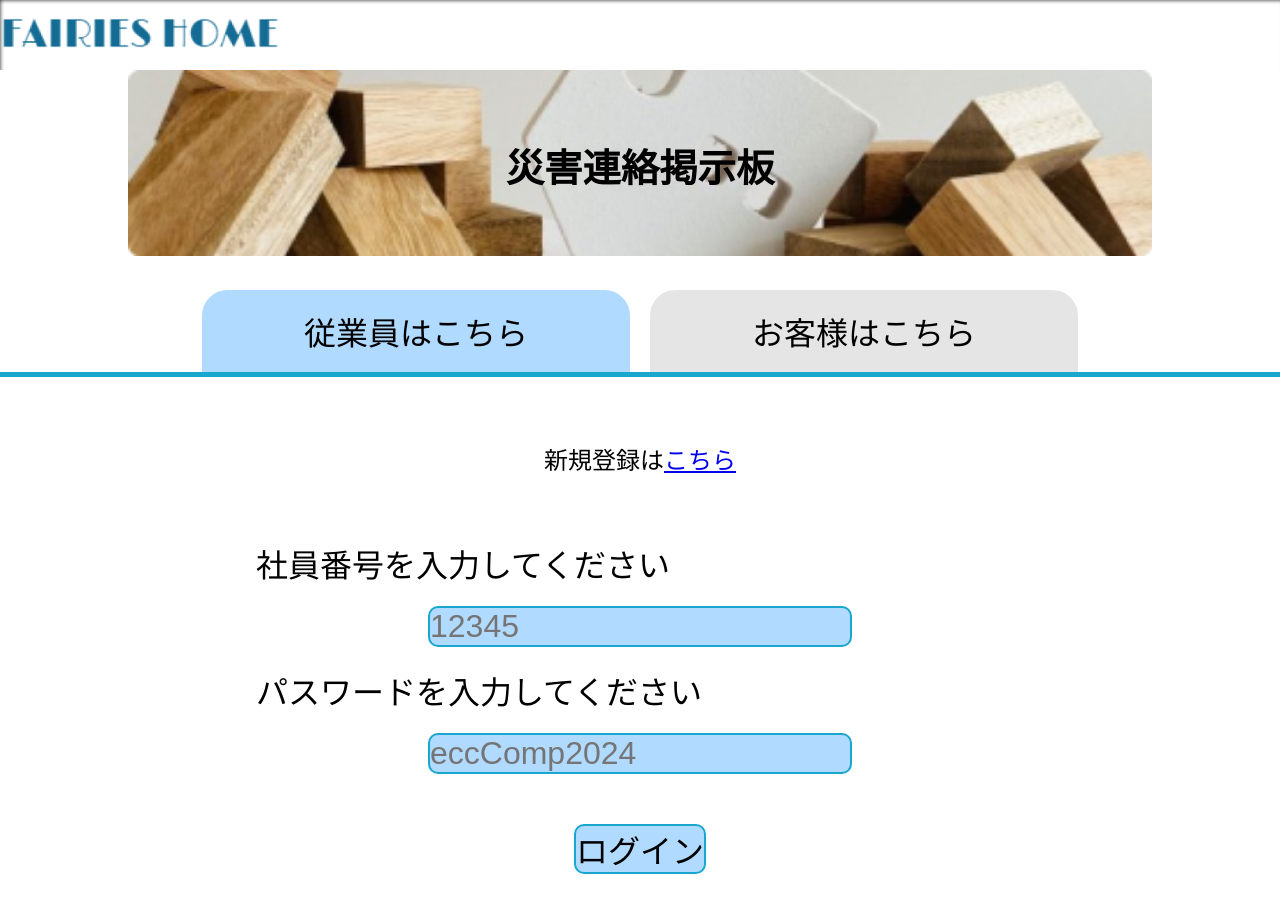
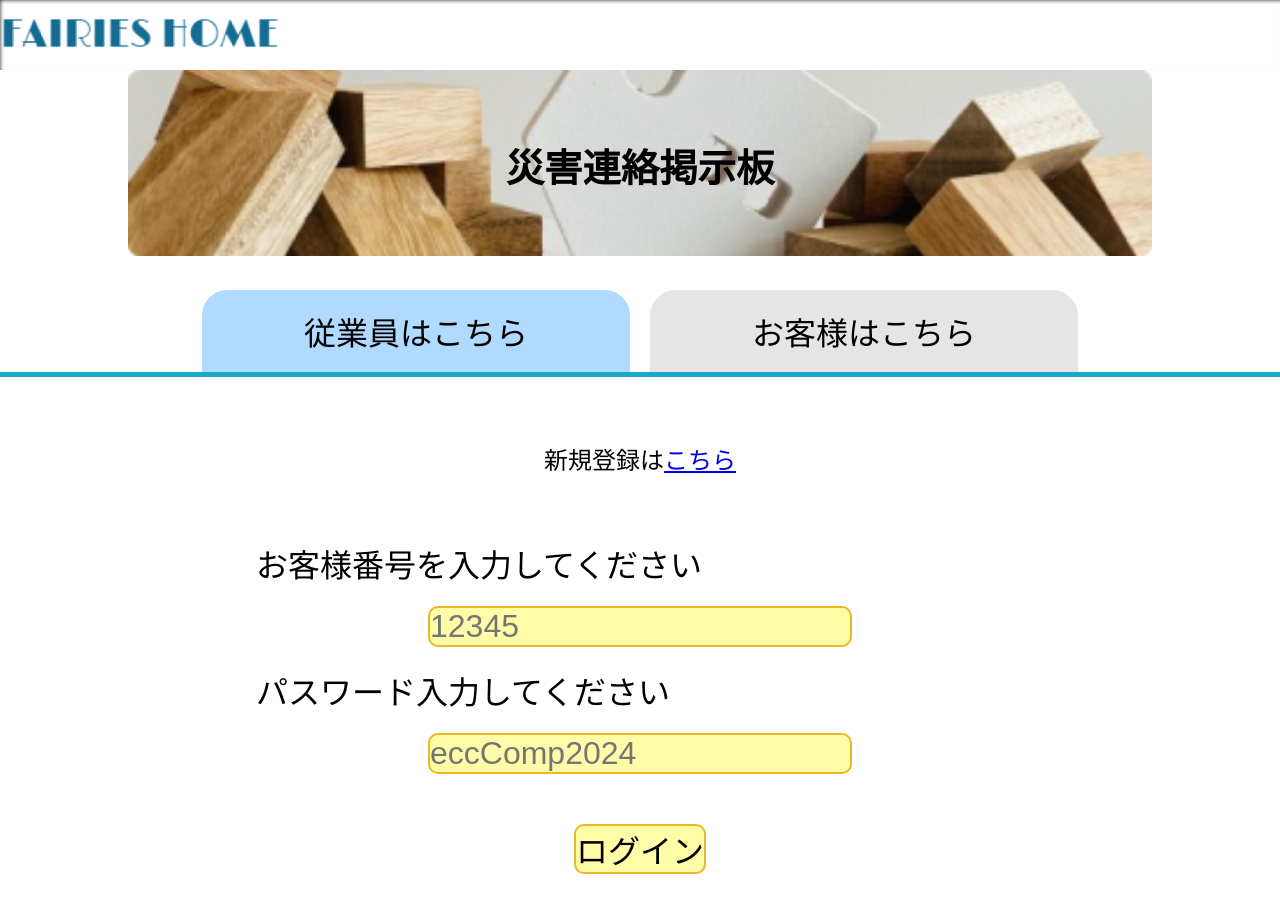
Before and after one commit to toma1128/Fairies, a PHP site: page /login.php in a window 1280 px wide. Run offline with PHP 8.4, Linux system fonts and the light colour scheme.

Commit message:
お客様のログイン表示のデザイン

```diff
--- a/Fairies/php/login.css
+++ b/Fairies/php/login.css
@@ -49,14 +49,12 @@ header {
     border-bottom: 5px solid #19A7CE;
 }
 
-/*  */
 .nav-menu {
 
     display: flex;
     text-align: center;
     justify-content: center;
     gap: 20px;
-
 }
 
 .nav-menu button {
@@ -107,7 +105,15 @@ header {
 
 }
 
+/* 新規登録 */
 .emp_register {
+    margin: 5%;
+    display: flex;
+    justify-content: center;
+    font-size: x-large;
+}
+
+.cus_register {
     margin: 5%;
     display: flex;
     justify-content: center;
@@ -177,18 +183,64 @@ header {
 
 
 
+
+
+
 /* お客様のログイン表示 */
+.cus_number input,
+.cus_pass input {
+    font-size: xx-large;
+    /*ボックス角の丸み*/
+    border-radius: 10px;
+    /*枠線*/
+    border: 2px solid #E9B824;
+    background-color: #FFFCA8;
+    margin-bottom: 20px;
+}
 
+.cus_number p,
+.cus_pass p {
+    font-size: xx-large;
+    margin-left: 20%;
+    margin-bottom: 20px;
+}
+
+#userId_customer,
+#password_customer {
+    width: 10%;
+    /*親要素いっぱい広げる*/
+    padding: 10px 15px;
+    /*ボックスを大きくする*/
+    font-size: 16px;
+    /*ボックス角の丸み*/
+    border-radius: 5px;
+    /*枠線*/
+    border: 5px solid #E9B824;
+    /*横幅の解釈をpadding, borderまでとする*/
+    box-sizing: border-box;
+    background-color: #FFFCA8;
+
+}
+
+#cusBtn {
+    font-size: xx-large;
+    /*枠線*/
+    border: 2px solid #E9B824;
+    background-color: #FFFCA8;
+    /*ボックス角の丸み*/
+    border-radius: 10px;
+    padding: auto;
+}
 
 /* 表示切替 */
 .employee {
-    /* display: none; */
+    display: none;
     width: 100%;
 
 }
 
 .customer {
-    display: none;
+    /* display: none; */
     width: 100%;
 
 }
--- a/Fairies/php/login.php
+++ b/Fairies/php/login.php
@@ -133,13 +133,14 @@ if (isset($_POST["submitBtn1"])) {
           </nav>
         </div>
 
+        <!-- 従業員のログイン表示-->
+        <div class="employee">
+
           <div class="emp_register">
             <p>新規登録は</p>
             <a href="./user_register.php">こちら</a>
           </div> <!--新規作成画面に移動-->
 
-        <!-- 従業員のログイン表示-->
-        <div class="employee">
           <div class="emp_number">
             <p>社員番号を入力してください</p>
             <div class="text_space">
@@ -162,15 +163,25 @@ if (isset($_POST["submitBtn1"])) {
         <!-- お客様のログイン表示 -->
         <div class="customer">
 
+          <div class="cus_register">
+            <p>新規登録は</p>
+            <a href="./user_register.php">こちら</a>
+          </div> <!--新規作成画面に移動-->
           <div class="cus_number">
             <p>お客様番号を入力してください</p>
+            <div class="text_space">
               <input type="text" placeholder="12345" name="userId_customer">
+            </div>
           </div>
           <div class="cus_pass">
             <p>パスワード入力してください</p>
+            <div class="text_space">
               <input type="password" placeholder="eccComp2024" name="password_customer">
             </div>
+          </div>
+          <div class="button">
             <button type="submit" id="cusBtn" name="submitBtn2">ログイン</button>
+          </div>
         </div>
       </div>
     </main>
```
Lines whose indentation alone changed are shown as unchanged.
